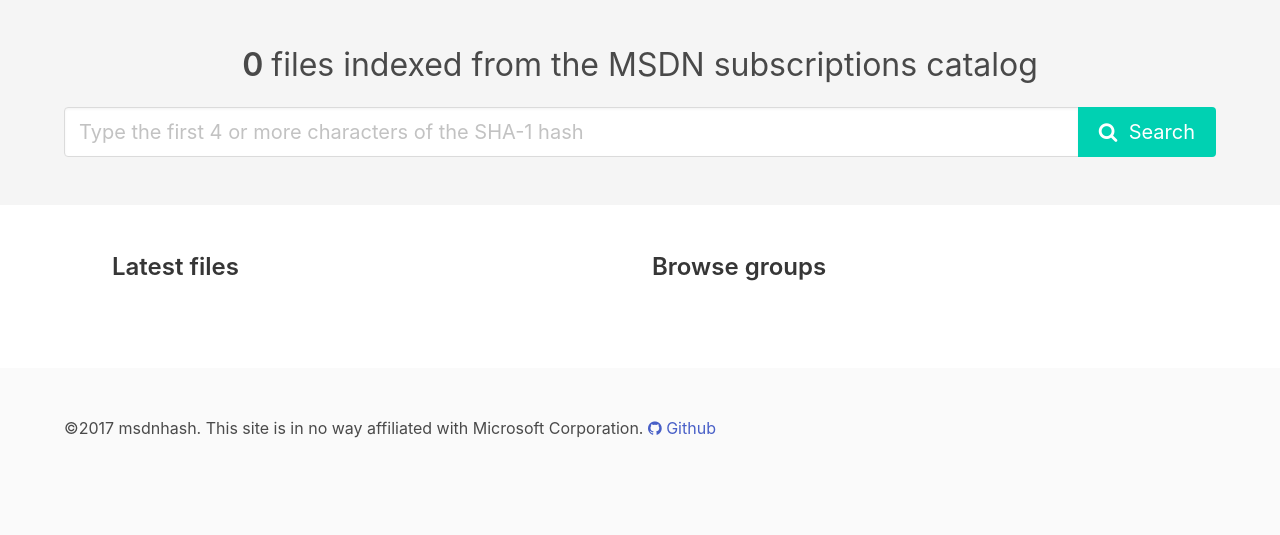
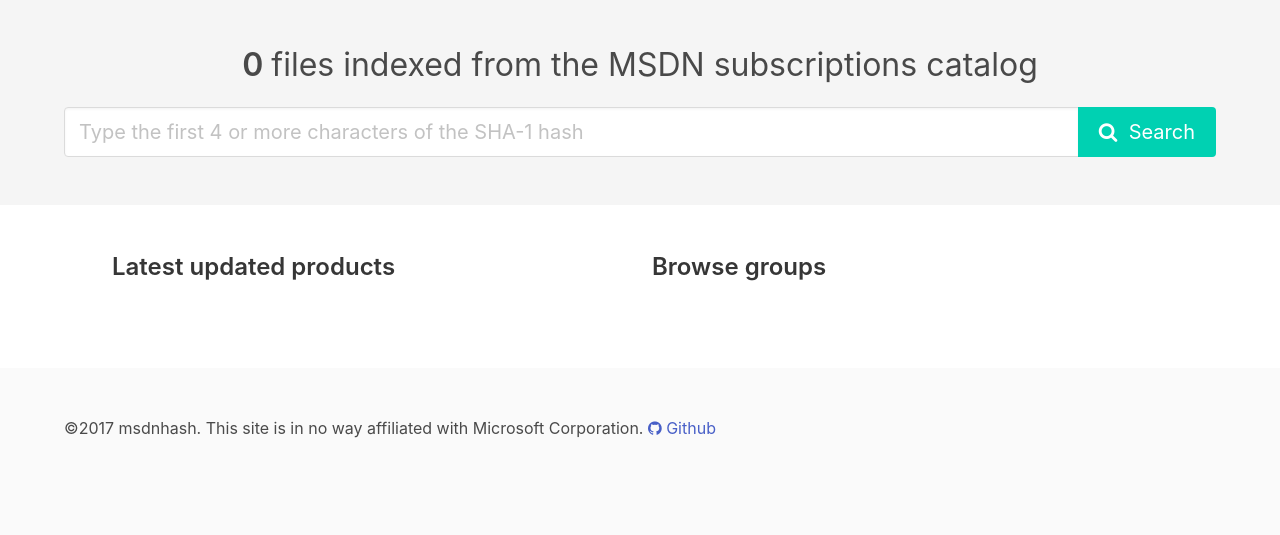
Before and after one commit to mauricew/dnhash, a Django app: page / in a window 1280 px wide. Shown: the part 214-749 px from the top of the page. Run offline with Django 3.2, Linux system fonts and the light colour scheme; data that the repository does not hold is empty; some libraries are stand-ins or nearby versions.

Commit message:
Product family display features
- Show product families on homepage instead of files
- Filter files in family by language

```diff
--- a/msdn/templates/msdn/index.html
+++ b/msdn/templates/msdn/index.html
@@ -40,11 +40,11 @@
     <section class="section container content">
         <div class="columns">
             <div class="column">
-                <h3>Latest files</h3>
+                <h3>Latest updated products</h3>
                 <ul>
-                    {% for f in latest_files %}
+                    {% for f in latest_updated_families %}
                     <li>
-                        <a href="{% url 'file_detail' f.id %}">{{f.description}}</a>
+                        <a href="{% url 'family_detail' f.id %}">{{f.name}}</a>
                     </li>
                     {% endfor %}
                 </ul>
--- a/msdn/views.py
+++ b/msdn/views.py
@@ -3,11 +3,15 @@
 from django.db.models import Max, Count
 
 # Create your views here.
-from .models import File, ProductGroup, ProductFamily
+from .models import File, Language, ProductGroup, ProductFamily
 
 
 def index(request):
     latest_files = File.objects.order_by("-posted_date")[:10]
+    latest_updated_families = ProductFamily.objects \
+        .annotate(last_posted_date=Max('file__posted_date')) \
+        .order_by('-last_posted_date')[:10]
+
     groups = ProductGroup.objects.order_by("name")
     total_count = File.objects.count()
 
@@ -17,6 +21,7 @@
     context = {
         'show_fcu_banner': show_fcu_banner,
         'latest_files': latest_files,
+        'latest_updated_families': latest_updated_families,
         'groups': groups, 'total_count': total_count,
     }
     return render(request, 'msdn/index.html', context)
@@ -35,7 +40,9 @@
 
 def group_detail(request, group_id):
     group = get_object_or_404(ProductGroup, pk=group_id)
-    families = ProductFamily.objects.filter(group_id=group_id).annotate(Count('file'), Max('file__posted_date')).order_by("name")
+    families = ProductFamily.objects.filter(group_id=group_id) \
+        .annotate(Count('file'), Max('file__posted_date')) \
+        .order_by("name")
 
     context = {'group': group, 'families': families}
     return render(request, 'msdn/group_detail.html', context)
@@ -44,8 +51,18 @@
 def family_detail(request, family_id):
     family = get_object_or_404(ProductFamily, pk=family_id)
     files = File.objects.filter(product_family_id= family.id).order_by("-posted_date", "description")
+    file_languages = Language.objects.filter(file__product_family_id= family.id).order_by('name').distinct()
 
-    context = {'family': family, 'files': files}
+    lang = request.GET.get('lang')
+    if lang:
+        files = files.filter(language__code=lang)
+
+    context = {
+        'family': family,
+        'files': files,
+        'file_languages': file_languages,
+        'selected_language': lang,
+    }
     return render(request, 'msdn/family_detail.html', context)
 
 
```
Also changed, not shown: msdn/templates/msdn/family_detail.html (+16 -1 lines).
